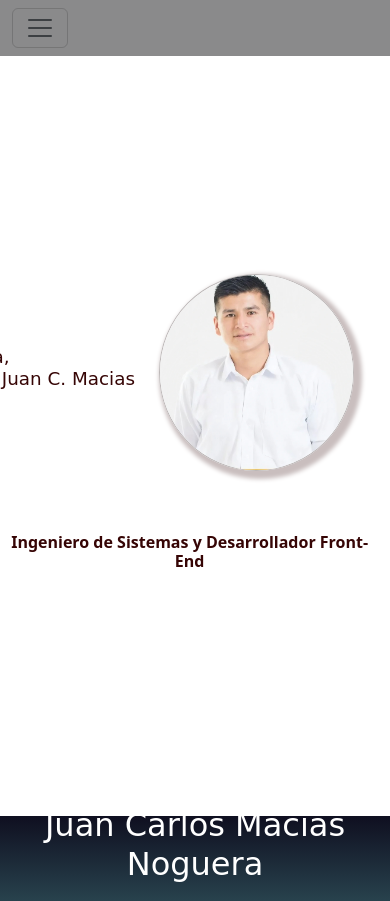
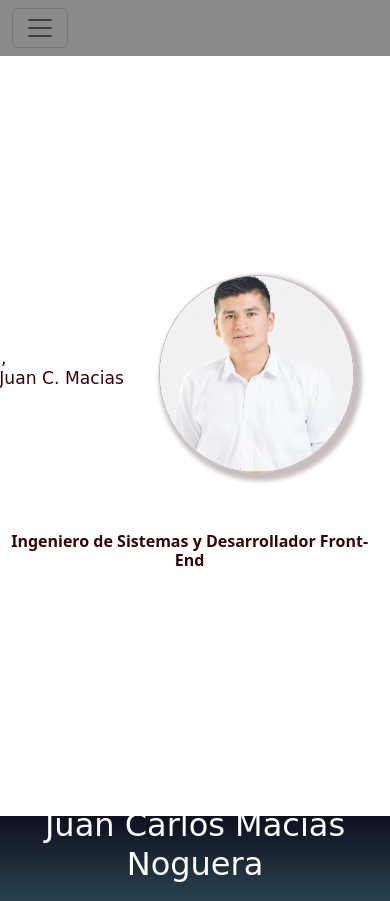
Before and after one commit to Juan17Macias/mi_portafolio, a plain HTML site: page index.html in a window 390 px wide. Shown: the top 901 px of the page. Drawn offline with nearby package versions, Linux system fonts and the light colour scheme; a web font is replaced by a local one.

Commit message:
tamaño letra hero

```diff
--- a/responsive.css
+++ b/responsive.css
@@ -12,7 +12,7 @@
           .soyj {
             margin-top: -35%;
             margin-left: -15%;
-            font-size: 4.7vw;
+            font-size: 4.4vw;
         }
         .hero-principal h2 {
             font-size: 1rem;
```
